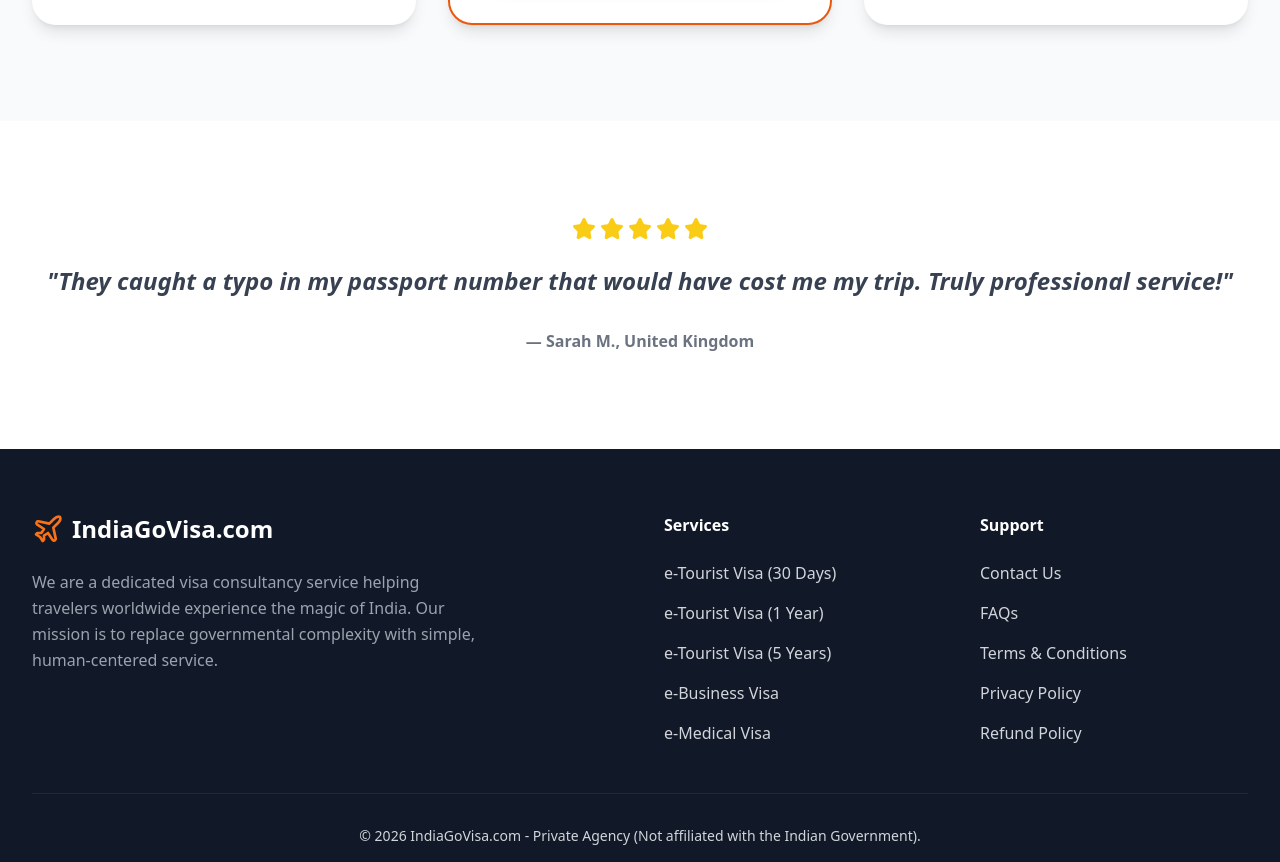
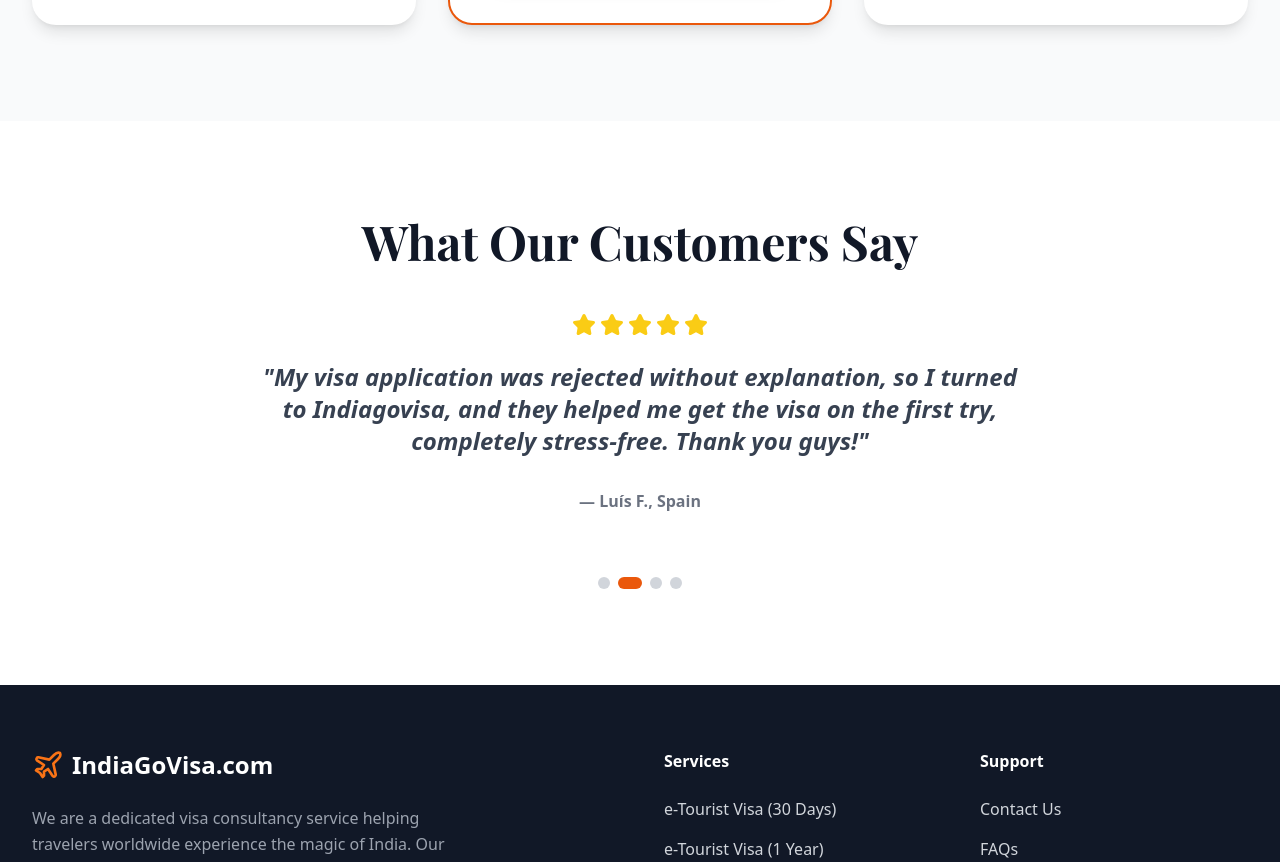
Before and after one commit to idemenato/Indian-visa, a React (Vite) app: page / in a window 1280 px wide. Shown: the part 2999-3861 px from the top of the page. Built offline with nearby package versions, Linux system fonts and the light colour scheme; no server answers.

Commit message:
Add reviews carousel, fix Daniela text, update about text

```diff
--- a/views/LandingPage.tsx
+++ b/views/LandingPage.tsx
@@ -1,6 +1,49 @@
-import React from 'react';
+import React, { useState, useEffect } from 'react';
 import { Link } from 'react-router-dom';
 import { ShieldCheck, Zap, Clock, CheckCircle2, Star, Quote } from 'lucide-react';
+
+
+const ReviewsCarousel: React.FC = () => {
+  const reviews = [{"text":"They caught a typo in my passport number that would have cost me my trip. Truly professional service!","author":"Sarah M., United Kingdom"},{"text":"My visa application was rejected without explanation, so I turned to Indiagovisa, and they helped me get the visa on the first try, completely stress-free. Thank you guys!","author":"Luís F., Spain"},{"text":"I wasn't sure how to upload my photos in the required format, so I decided to let the professionals handle it. By the end of the same day, everything was done and my visa application was submitted.","author":"Lucia S., Slovakia"},{"text":"Indiagovisa saved me hours of time! The official website kept crashing no matter what I tried. Here, I got it done in just a few minutes without any issues. Great experience - I'll gladly use your service again!","author":"Adamo K., Italy"}];
+  const [current, setCurrent] = useState(0);
+
+  useEffect(() => {
+    const timer = setInterval(() => {
+      setCurrent(prev => (prev + 1) % reviews.length);
+    }, 4000);
+    return () => clearInterval(timer);
+  }, [reviews.length]);
+
+  return (
+    <div className="relative">
+      <div className="overflow-hidden">
+        <div
+          className="flex transition-transform duration-700 ease-in-out"
+          style={{ transform: `translateX(-${current * 100}%)` }}
+        >
+          {reviews.map((r, i) => (
+            <div key={i} className="min-w-full px-4 text-center">
+              <div className="flex justify-center space-x-1 mb-6">
+                {[1,2,3,4,5].map(s => <Star key={s} className="h-6 w-6 text-yellow-400 fill-current" />)}
+              </div>
+              <p className="text-2xl font-bold mb-8 italic text-gray-700 max-w-3xl mx-auto">"{r.text}"</p>
+              <p className="font-bold text-gray-500">— {r.author}</p>
+            </div>
+          ))}
+        </div>
+      </div>
+      <div className="flex justify-center space-x-2 mt-8">
+        {reviews.map((_, i) => (
+          <button
+            key={i}
+            onClick={() => setCurrent(i)}
+            className={`h-3 w-3 rounded-full transition-all ${i === current ? 'bg-orange-600 w-6' : 'bg-gray-300'}`}
+          />
+        ))}
+      </div>
+    </div>
+  );
+};
 
 const LandingPage: React.FC = () => {
   return (
@@ -86,7 +129,7 @@ const LandingPage: React.FC = () => {
             <div className="w-full md:w-1/2 text-white">
               <h2 className="text-3xl md:text-5xl font-bold mb-8 italic" style={{fontFamily: "'Playfair Display', serif"}}>"I've been in your shoes..."</h2>
               <p className="text-xl mb-6 text-orange-100 leading-relaxed">
-                Hi, I'm Daniela. When I first planned my trip to India from Europe, I spent 6 hours trying to navigate the official visa website. It crashed twice, rejected my photos without explanation, and left me feeling anxious about my trip.
+                Hi, I'm Daniela. When I first planned my trip to India from Europe, I spent six hours trying to navigate the official visa website. It crashed every few minutes, saved nothing, rejected my photos without explanation, and left me feeling anxious about my entire trip.
               </p>
               <p className="text-xl mb-10 text-orange-100 leading-relaxed">
                 I realized that travelers need a bridge. That's why I started IndiaGoVisa.com. We are based in the EU but work with experts globally to ensure your Indian adventure starts with excitement, not paperwork stress.
@@ -148,16 +191,11 @@ const LandingPage: React.FC = () => {
         </div>
       </section>
 
-      {/* Review */}
-      <section className="py-24 bg-white">
-        <div className="max-w-7xl mx-auto px-4 sm:px-6 lg:px-8 text-center">
-          <div className="flex justify-center space-x-1 mb-6">
-            {[1, 2, 3, 4, 5].map(i => <Star key={i} className="h-6 w-6 text-yellow-400 fill-current" />)}
-          </div>
-          <p className="text-2xl font-bold mb-8 italic text-gray-700">
-            "They caught a typo in my passport number that would have cost me my trip. Truly professional service!"
-          </p>
-          <p className="font-bold text-gray-500">— Sarah M., United Kingdom</p>
+      {/* Reviews Carousel */}
+      <section className="py-24 bg-white overflow-hidden">
+        <div className="max-w-7xl mx-auto px-4 sm:px-6 lg:px-8">
+          <h2 className="text-3xl md:text-5xl font-bold mb-12 text-center" style={{fontFamily: "'Playfair Display', serif"}}>What Our Customers Say</h2>
+          <ReviewsCarousel />
         </div>
       </section>
     </div>
```
